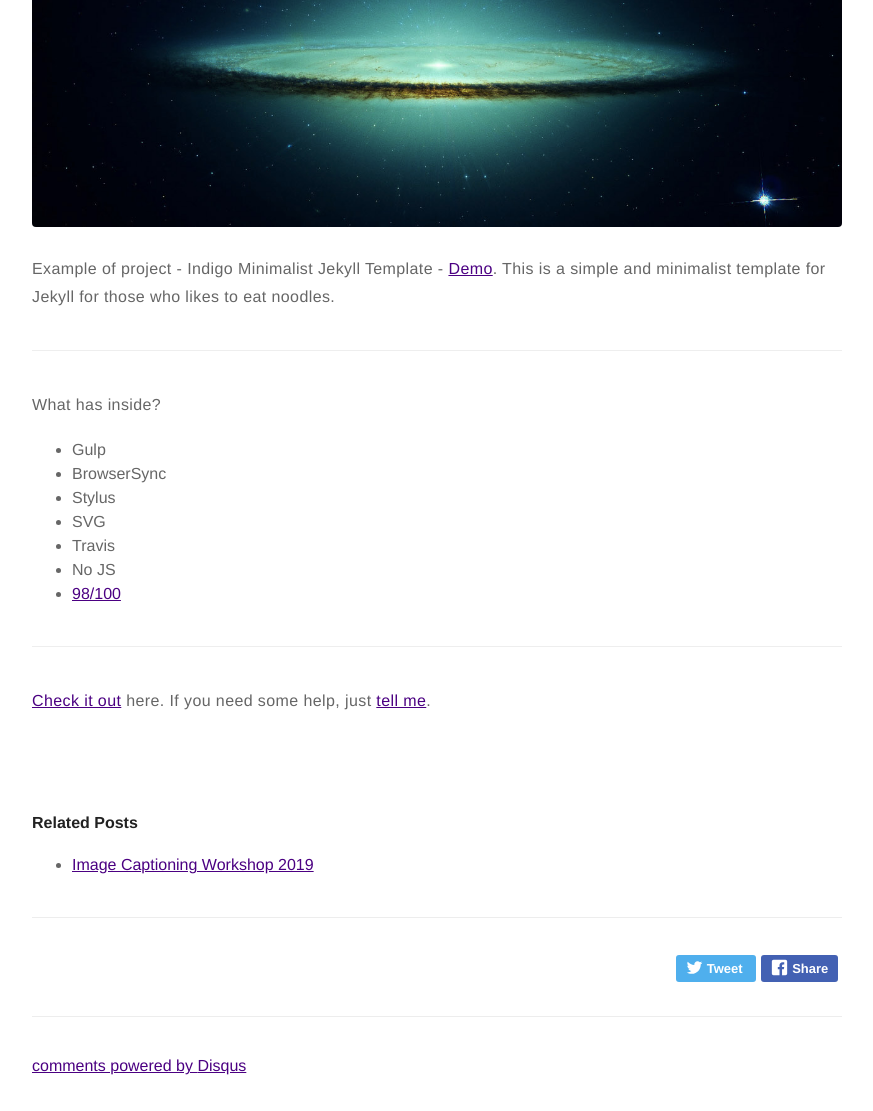
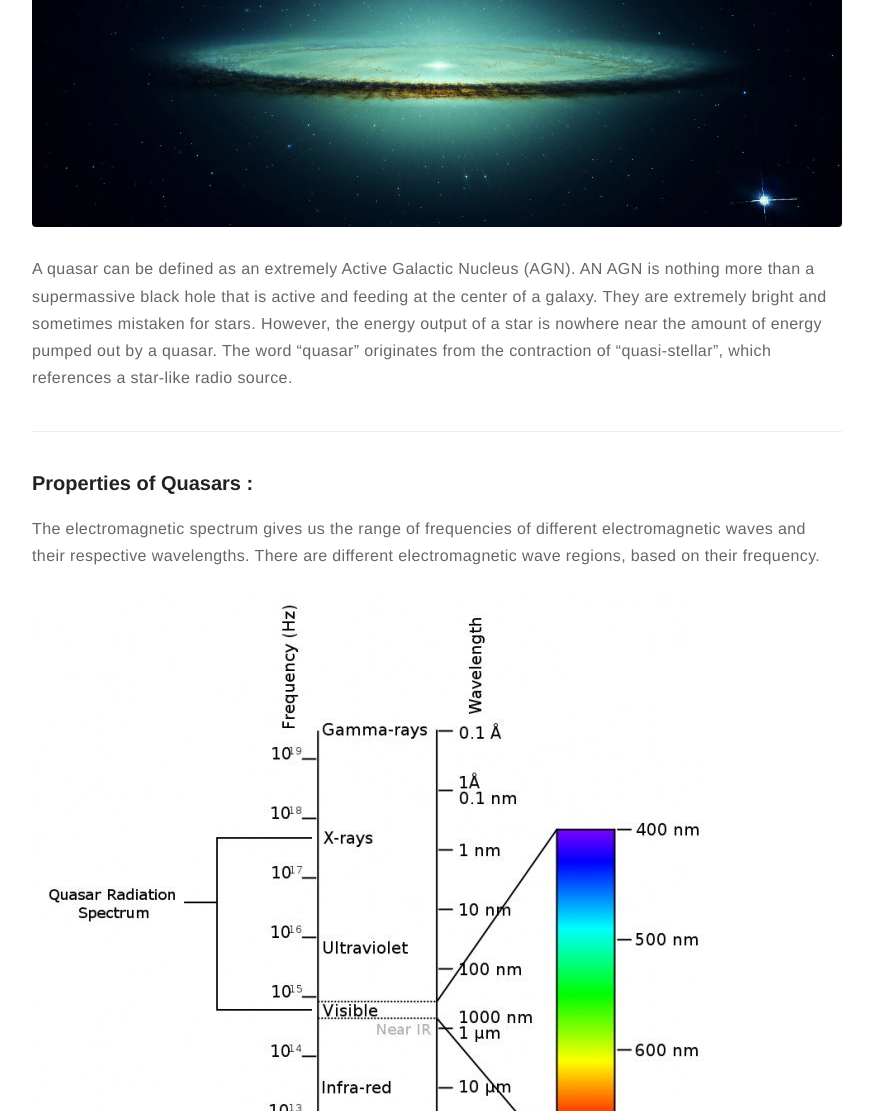
Before and after one commit to kaushkay/kaushkay.github.io, a Jekyll site: the page built from _posts/2019-07-13-Regression-for-denoising-quasar-spectra.markdown, in a window 1280 px wide and 1400 px high, scrolled down 394 px, cut to the strip 0-1111 px from the top of the window. Shown: the whole strip, without its empty margins (203-1076 px from the left). Built offline with Jekyll 4.4.1, drawn with Linux system fonts in a browser that asks for light colours; comment, search, counter and statistics services are not loaded; some of the changed text lies outside the part shown.

Commit message:
Updated Project

```diff
--- a/_posts/2019-07-13-Regression-for-denoising-quasar-spectra.markdown
+++ b/_posts/2019-07-13-Regression-for-denoising-quasar-spectra.markdown
@@ -15,19 +15,29 @@ externalLink: false
 
 ![Quasar](/assets/images/projects/reg_for_quasar_spectra/quasar_2.jpg)
 
-Example of project - Indigo Minimalist Jekyll Template - [Demo](http://sergiokopplin.github.io/indigo/). This is a simple and minimalist template for Jekyll for those who likes to eat noodles.
+A quasar can be defined as an extremely Active Galactic Nucleus (AGN). AN AGN is nothing more than a supermassive black hole that is active and feeding at the center of a galaxy. They are extremely bright and sometimes mistaken for stars. However, the energy output of a star is nowhere near the amount of energy pumped out by a quasar. The word “quasar” originates from the contraction of “quasi-stellar”, which references a star-like radio source.
 
 ---
 
-What has inside?
+### Properties of Quasars :
+The electromagnetic spectrum gives us the range of frequencies of different electromagnetic waves and their respective wavelengths. There are different electromagnetic wave regions, based on their frequency.
 
-- Gulp
-- BrowserSync
-- Stylus
-- SVG
-- Travis
-- No JS
-- [98/100](https://developers.google.com/speed/pagespeed/insights/?url=http%3A%2F%2Fsergiokopplin.github.io%2Findigo%2F)
+![Different Spectra](/assets/images/projects/reg_for_quasar_spectra/Electromagnetic-Spectrum-1.jpg)
+
+Quasars are known to emit electromagnetic radiation, which lies between the visible and X-ray regions. They also emit large amounts of ultraviolet waves.
+
+Quasar Spectra for "Messier 31" Galaxy is shown below :
+
+![Different Spectra](/assets/images/projects/reg_for_quasar_spectra/quasar_spec_messier.jpg)
+
+---
+
+References :
+
+- <https://www.scienceabc.com/pure-sciences/what-are-quasars.html>
+- <http://www.astrosurf.com/buil/galaxies/spectra.html>
+
+
 
 ---
 
```
Also changed, not shown: assets/images/projects/reg_for_quasar_spectra/Electromagnetic-Spectrum-1.jpg (added), assets/images/projects/reg_for_quasar_spectra/quasar_spec_messier.jpg (added).
